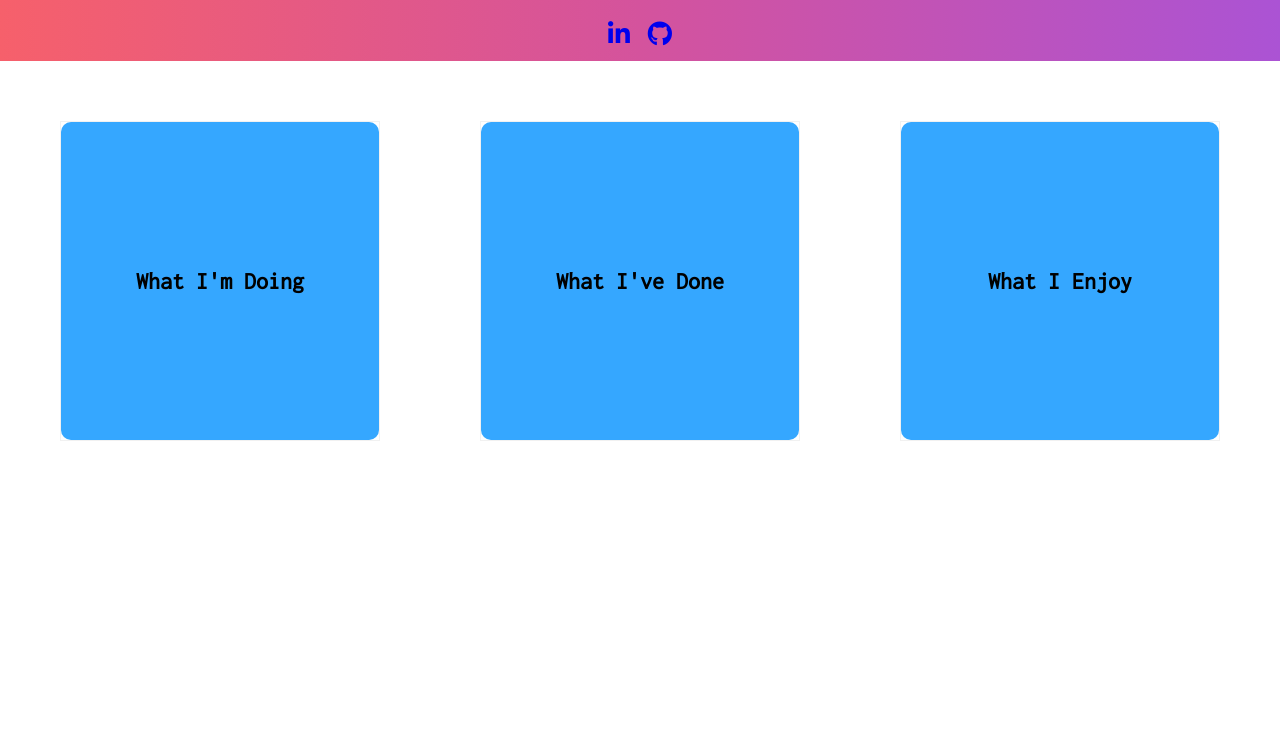
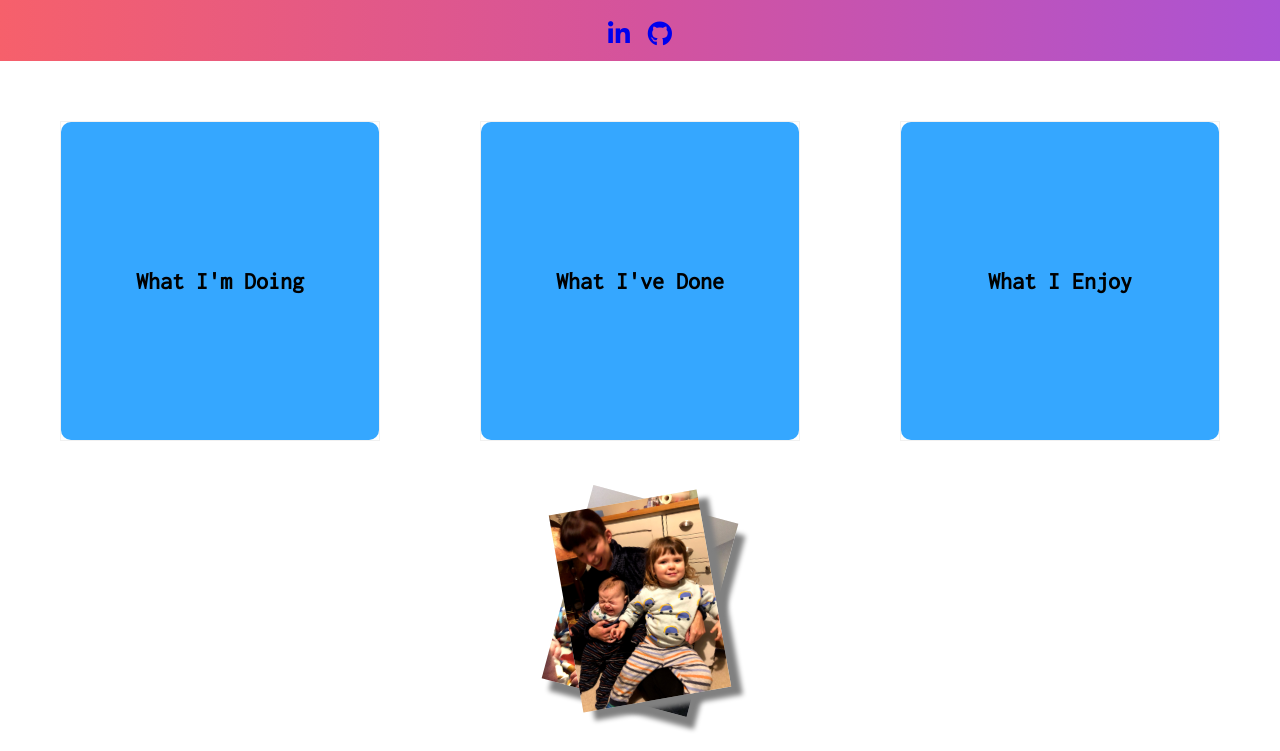
Before and after one commit to Katie201677/nology-pre-course-challenge, a plain HTML site: page index.html in a window 1280 px wide. Shown: the part 155-906 px from the top of the page. Before the commit the page ends 800 px from the top, so only its background shows below. Drawn offline with Linux system fonts and the light colour scheme.

Commit message:
First images added into card deck. No JS yet.

```diff
--- a/index.css
+++ b/index.css
@@ -107,3 +107,36 @@ a:visited {
 #enjoy {
     background-color: #86D64D;
 }
+
+.photo-container {
+    display: grid;
+    grid-template-columns: 3;
+    margin-bottom: 50px;
+}
+
+.photo {
+    height: 200px;
+    width: 150px;
+    box-shadow: 10px 10px 5px grey;
+    border: none;
+}
+
+#photo1 {
+    grid-column: 2/3;
+    grid-row: 1/2;
+    background-image: url(photo1.jpg);
+    background-size: contain;
+    background-repeat: no-repeat;
+    z-index: 1;
+    transform: rotate(15deg);
+}
+
+#photo2 {
+    grid-column: 2/3;
+    grid-row: 1/2;
+    background-image: url(photo2.jpg);
+    background-size: contain;
+    background-repeat: no-repeat;
+    z-index: 2;
+    transform: rotate(-10deg);
+}
--- a/index.html
+++ b/index.html
@@ -18,7 +18,8 @@
         <a class="fab fa-github" href="https://github.com/Katie201677" target="_blank"></a>
   </header>
   <main>
-      <div class="cards-container">
+    <section class="info-cards">
+    <div class="cards-container">
           <div class="card" id="card1">
               <div class="card-inner">
                 <div class="card-front">
@@ -65,6 +66,14 @@
             </div>
         </div>
       </div>
+    </section>
+
+    <section class="photos">
+        <div class="photo-container">
+            <button class="photo" id="photo1"></button>
+            <button class="photo" id="photo2"></button>
+        </div>
+    </section>
   </main>
 </body>
 </html>
```
Also changed, not shown: photo1.jpg (added), photo2.jpg (added), photo3.jpg (added).
